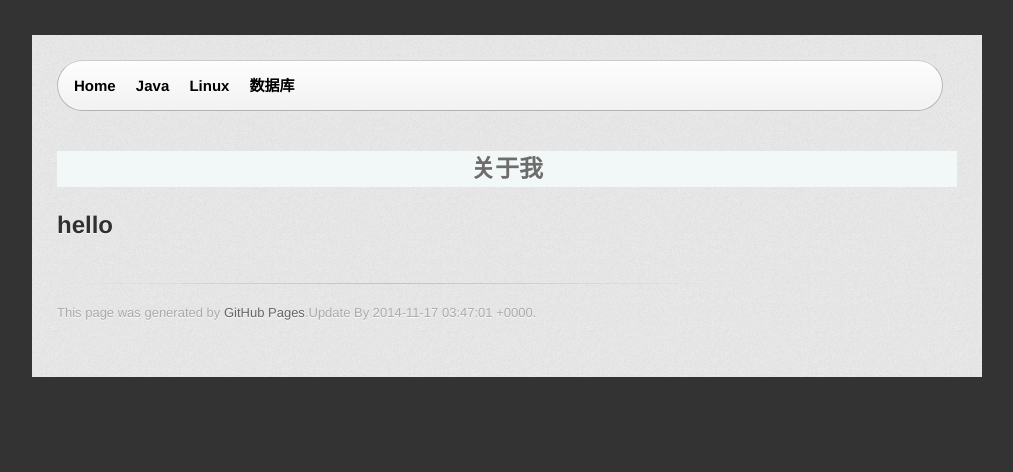
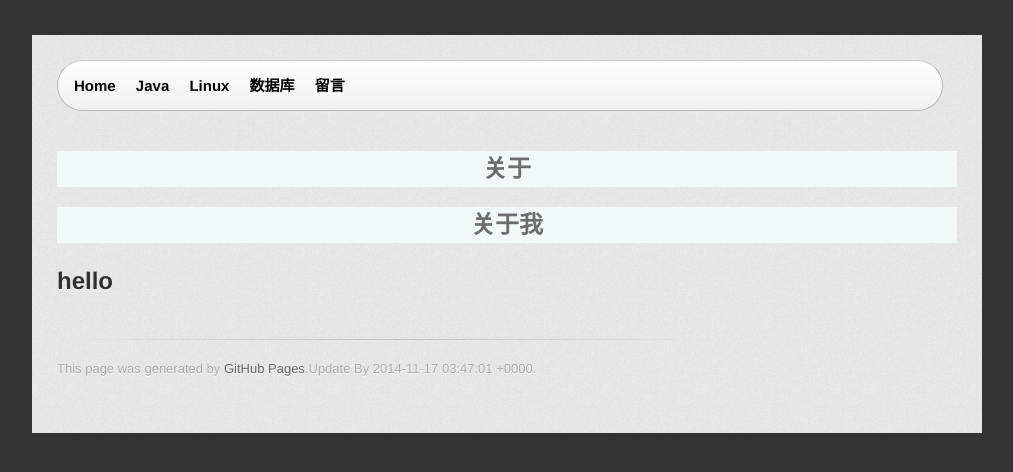
Before and after one commit to warningrc/warningrc.github.io, a Jekyll site: the page built from about.md, in a window 1280 px wide. Shown: the top 472 px of the page, without its empty margins (133-1146 px from the left). Built offline with Jekyll 4.4.1, drawn with Linux system fonts in a browser that asks for light colours.

Commit message:
增加留言功能

```diff
--- a/_includes/header.html
+++ b/_includes/header.html
@@ -5,6 +5,7 @@
       <a href="/java/">Java</a>
       <a href="/linux/">Linux</a>
       <a href="/db/">数据库</a>
+      <a href="/message.html">留言</a>
     </div>
   </section>
 </header>
--- /dev/null
+++ b/_layouts/default.html
@@ -0,0 +1,26 @@
+<!DOCTYPE html>
+<html>
+  <head>
+    <meta charset='utf-8'>
+    <meta http-equiv="X-UA-Compatible" content="chrome=1">
+    <link rel="stylesheet" type="text/css" href="/r/css/stylesheet.css" media="screen">
+    <link rel="stylesheet" type="text/css" href="/r/css/print.css" media="print">
+<!--     <link rel="stylesheet" type="text/css" href="/r/google-code-prettify/prettify.css"> -->
+    <!--[if lt IE 9]>
+    <script src="/r/js/html5.js"></script>
+    <![endif]-->
+    <title>{{ page.title }}   blog.warningrc.com</title>
+  </head>
+
+  <body>
+    <div id="container" class="inner">
+        {% include header.html %}
+        <section id="main_content">
+          <h1>{{page.title}}</h1>
+          {{ content }}
+        </section>
+        {% include discuss.html %}
+        {% include footer.html %}
+    </div>
+  </body>
+</html>
```
Also changed, not shown: about.md (+1 -1 lines), message.md (added, +6 -0 lines).
